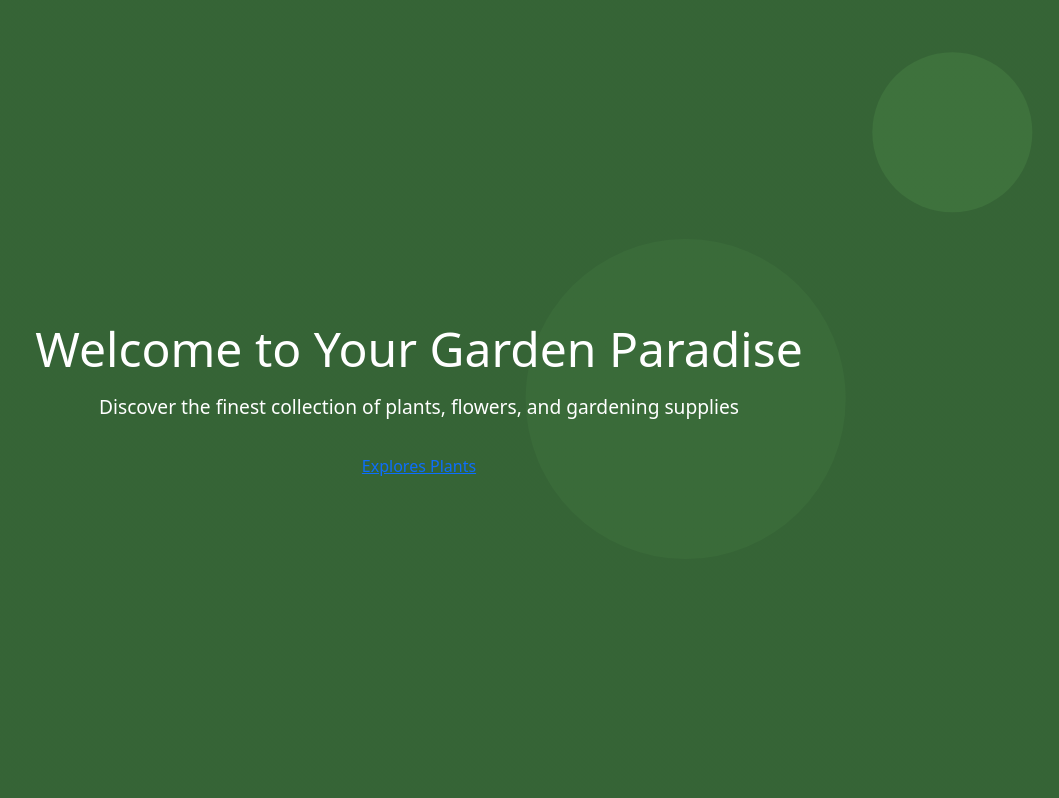
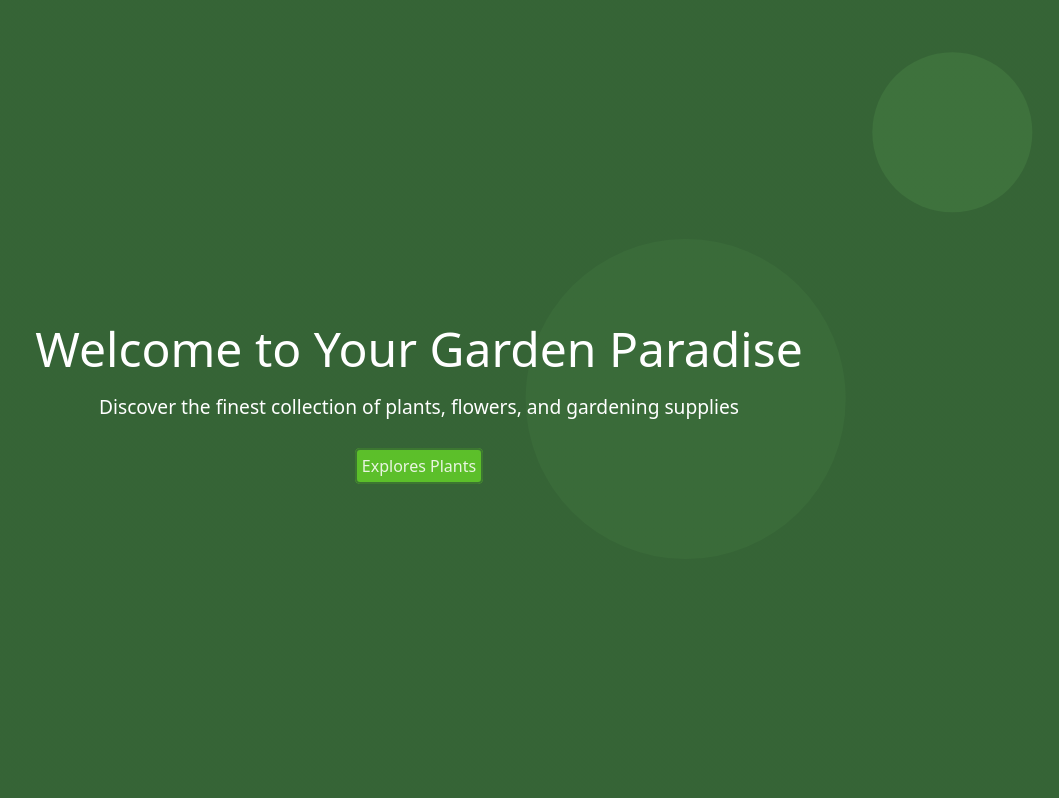
Before and after one commit to gokulrajgokul/Nursery-plant, a Django app: page / in a window 1280 px wide. Shown: the part 124-922 px from the top of the page, without its empty margins (221-1280 px from the left). Run offline with Django 5.2, Linux system fonts and the light colour scheme.

Commit message:
btn changed

```diff
--- a/Nursery/templates/home.html
+++ b/Nursery/templates/home.html
@@ -6,7 +6,7 @@
     <div class="hero-content">
         <h2>Welcome to Your Garden Paradise</h2>
         <p>Discover the finest collection of plants, flowers, and gardening supplies</p>
-        <a href="{% url 'plants' %}">Explores Plants</a>
+        <a href="{% url 'plants' %}" style="  color:#e9f5e1; border: 2px solid #3c7731;background-color:#5cbf2a; border-radius: 5px;text-decoration: none;padding: 5px;">Explores Plants</a>
     </div>
 </section>
 {% endblock %}
```
Also changed, not shown: Nursery/db.sqlite3.
